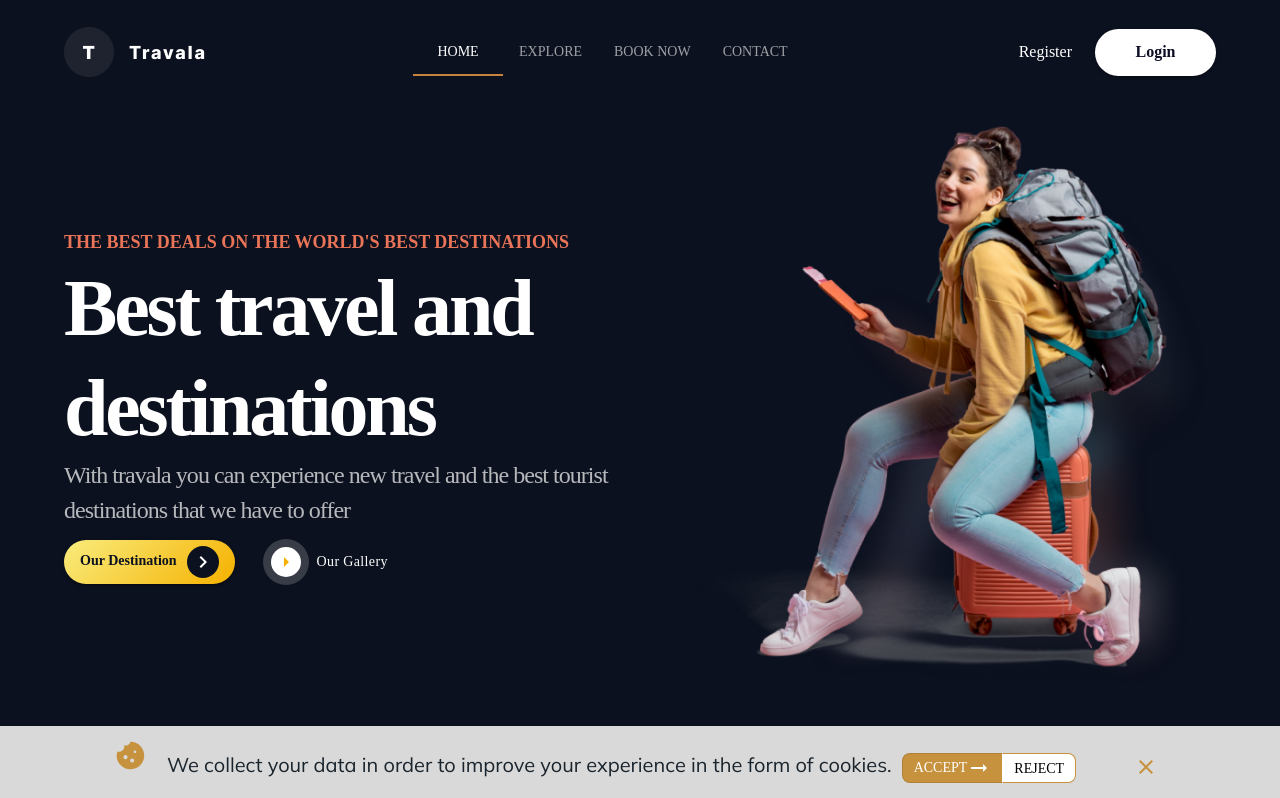
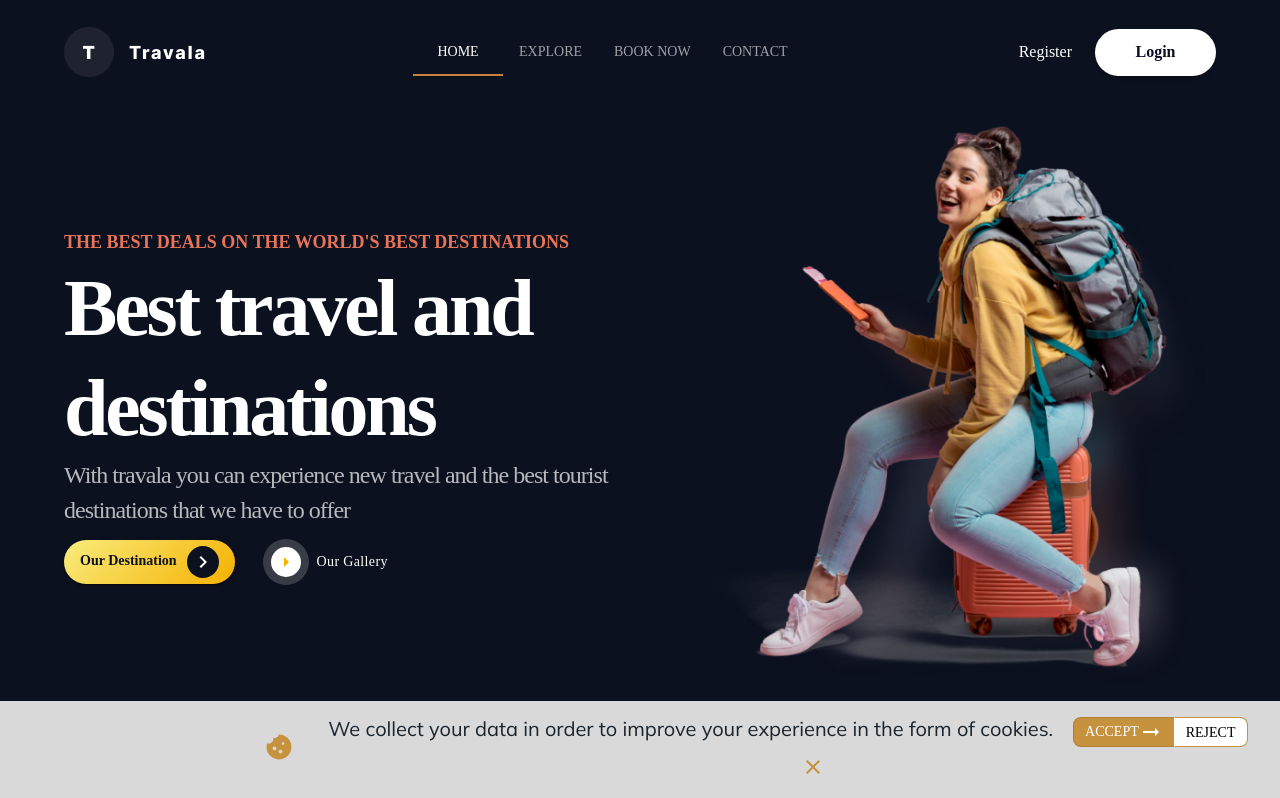
Before and after one commit to Software-Lifecycle-Consultants/slc-open-hms, a Next.js app: page / in a window 1280 px wide. Shown: the top 798 px of the page. Built offline with nearby package versions, Linux system fonts and the light colour scheme.

Commit message:
Bug fixed - correct the alignment of cookie icon

```diff
--- a/components/cookie/Cookie.css
+++ b/components/cookie/Cookie.css
@@ -22,7 +22,7 @@
 }
 
 .description{
-
+    display: flex;
     text-align: center;
     padding: 3px;
     border: none;
@@ -30,6 +30,7 @@
     font-family: 'Mulish';
     font-size: 20px;
     margin: 10px 10px 10px 10px;
+    align-items: center;
 
 
 }
--- a/components/cookie/Cookie.tsx
+++ b/components/cookie/Cookie.tsx
@@ -79,10 +79,12 @@ export default function Cookie() {
             {/* cookie description */}
             <div className="description">
               {/* icon on the cookie */}
-              <CookieIcon sx={{ color: "#C7923E", marginRight: "20px", fontSize:"33px", rotate:"275deg"}} />
-              {cookieData.cookieDescription}
+              <div style={{marginLeft:"20%"}}>
+              <CookieIcon sx={{ color: "#C7923E", fontSize:"30px", marginTop: "2px",  rotate:"275deg",}} />
+              </div>
+              <div style={{marginLeft:"15px"}}>{cookieData.cookieDescription}
               {/* accept reject ButtonGroup */}
-              <ToggleButtonGroup color="success" sx={{ height: "30px", marginLeft: "10px" }}>
+              <ToggleButtonGroup color="success" sx={{ height: "30px", marginLeft: "20px" }}>
                 <ToggleButton value="accept" onClick={checkCookie} color="success" sx={{ background: "#C7923E", borderRadius: "8px", color: "white" }}>
                 {cookieData.cookieButtonCaption}
                   <ArrowRightAltIcon sx={{ color: "#FFFFFF", gap: "15px" }} />
@@ -102,6 +104,7 @@ export default function Cookie() {
               <CloseIcon sx={{color:"#C7923E"}}/>
             </IconButton>
             </div>
+            </div>
           </div>
         </Box>
       )}
```
